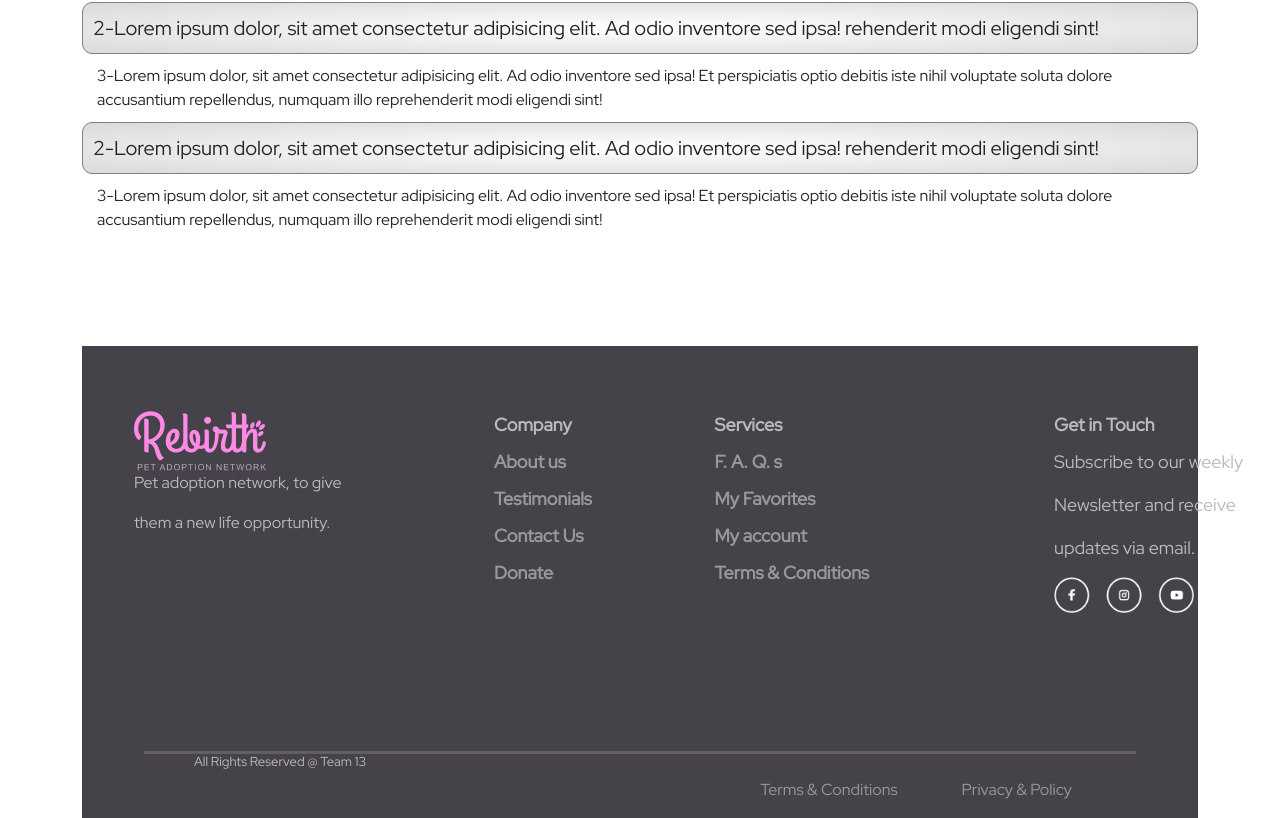
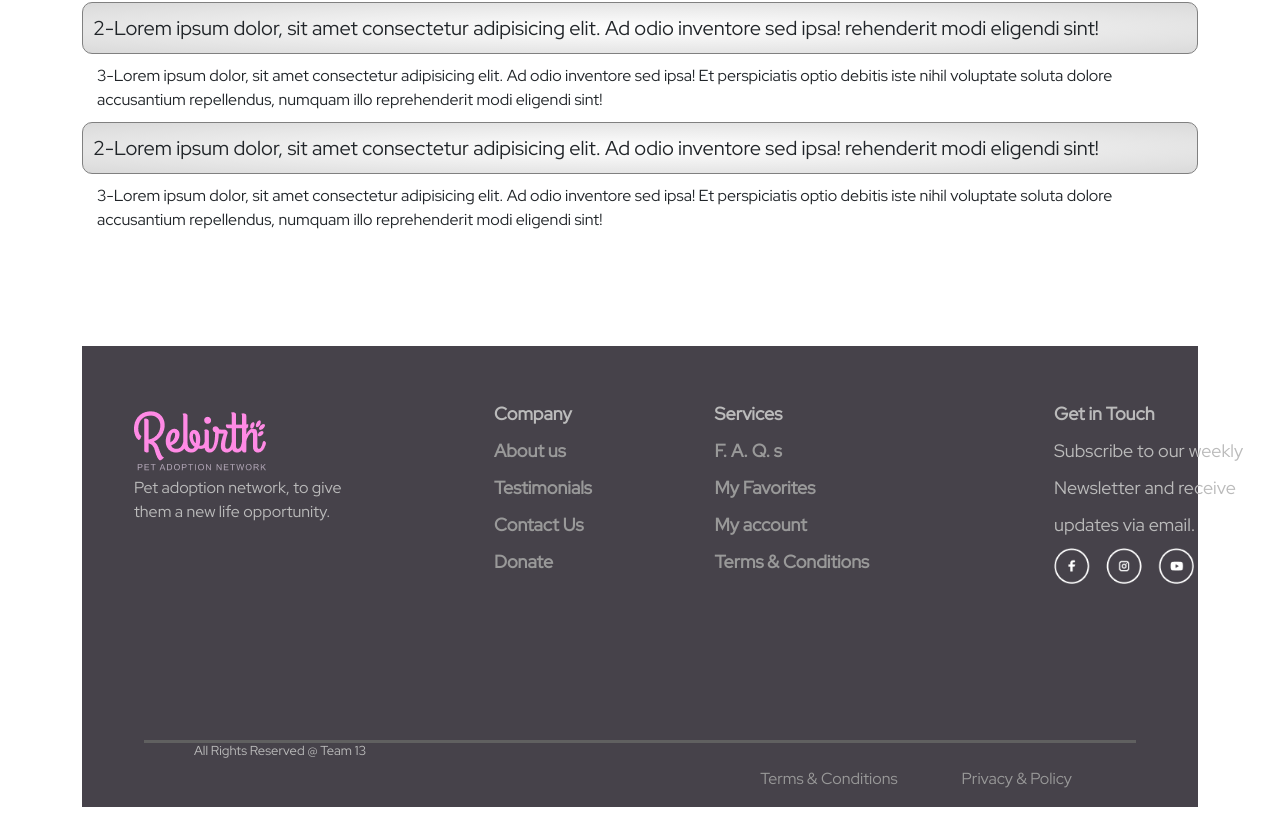
Before and after one commit to aaronstz/PF-Rebirth, a React (Create React App) app in the folder PF-Rebirth/client/: page /faqs in a window 1280 px wide. Shown: the part 701-1519 px from the top of the page. Built offline with nearby package versions, Linux system fonts and the light colour scheme; a web font is replaced by a local one.

Commit message:
Footer terminado

```diff
--- a/PF-Rebirth/client/src/Components/Footer/Footer.css
+++ b/PF-Rebirth/client/src/Components/Footer/Footer.css
@@ -5,6 +5,7 @@
 -------------------------------------------------- */
 html {
   position: relative;
+
 }
 body {
   /* Margin bottom by footer height */
@@ -24,6 +25,7 @@ margin-bottom: 200px;
     }
     .footer {
       height: 500px;
+
     }
 }
 
@@ -38,6 +40,7 @@ footer {
 
 .row{
     flex:none;
+    display:inline-block;
     position: relative;
 }
 
@@ -47,7 +50,8 @@ footer {
 
 .body{
     height: 50%;
-    width: 100%;
+    /* width: 100%; */
+
     display:flex;
     position: relative;
     justify-content: center;
@@ -117,6 +121,11 @@ footer .form-control {
 
 .paragraph{
     font-weight:normal;
+    margin: 0;
+}
+
+.sub-title{
+  margin-top: 5px;
 }
 
 .list-unstyled{
--- a/PF-Rebirth/client/src/Components/Footer/Footer.jsx
+++ b/PF-Rebirth/client/src/Components/Footer/Footer.jsx
@@ -10,8 +10,10 @@ export default function Footer() {
           <div class="col-md-5">
               <i class="fa fa-road"></i>
               <img src={logo} alt="Rebirth"></img>
-            <p>Pet adoption network, to give</p>
-            <p>them a new life opportunity.</p>
+            <div class ="sub-title">
+              <p>Pet adoption network, to give
+              <br/> them a new life opportunity.</p>
+            </div>
             <div class="row-lists">
               <div class="col-6">
                 <ul class="list-unstyled">
--- a/PF-Rebirth/client/src/Pages/Home.jsx
+++ b/PF-Rebirth/client/src/Pages/Home.jsx
@@ -11,8 +11,8 @@ import Header from '../Components/Header/Header';
 
 function Home() {
   return (
+    <div>
     <Container>
-
       <Navbar/>
       <Header/>
       <FiltersBar />
@@ -29,8 +29,12 @@ function Home() {
       </Row>
       <br />
       <Paginations />
+    </Container>
+    <div>
       <Footer/>
-    </Container>
+
+    </div>
+    </div>
   );
 }
 
--- a/PF-Rebirth/client/src/Pages/LandingPage.jsx
+++ b/PF-Rebirth/client/src/Pages/LandingPage.jsx
@@ -1,5 +1,5 @@
 import { Link } from "react-router-dom";
-
+import Footer from '../Components/Footer/Footer'
 
 
 export default function LandingPage(){
@@ -11,6 +11,7 @@ export default function LandingPage(){
             <Link to ='/home'>
                 <button>Enter</button>
             </Link>
+
         </div>
     )
 }
```
